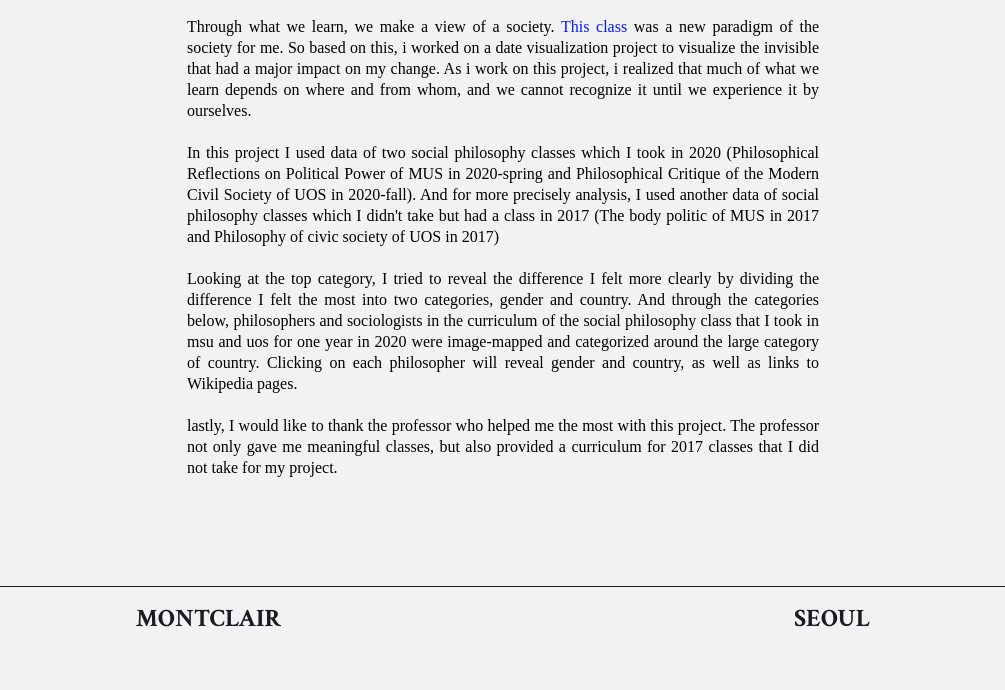
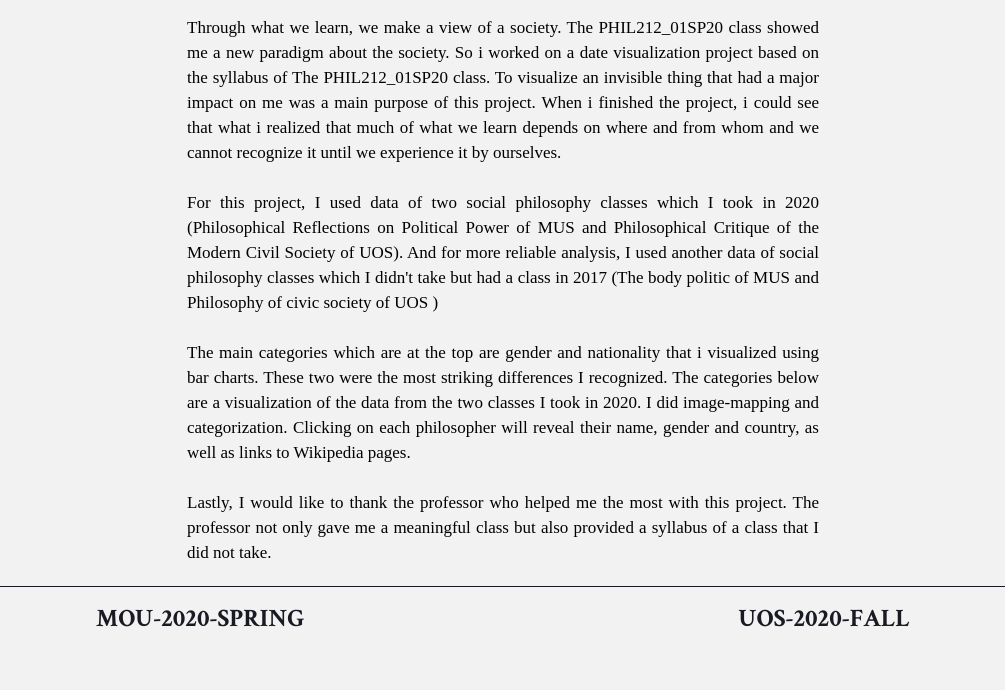
Before and after one commit to min6choi/PHIL212_01SP20, a website: page index.html in a window 1280 px wide. Shown: the part 151-841 px from the top of the page, without its empty margins (137-1142 px from the left). Before the commit the page ends 800 px from the top, so only its background shows below. Drawn offline with nearby package versions, Linux system fonts and the light colour scheme.

Commit message:
finished intro text

```diff
--- a/index.html
+++ b/index.html
@@ -2,7 +2,7 @@
 <html>
  <head>
     <meta charset="utf-8">
-    <title>PHIL212_01SP20</title>
+    <title>Two points of view</title>
     <link rel="stylesheet" href="./style.css">
      <script src="https://d3js.org/d3.v3.min.js"></script>
  </head>
@@ -22,38 +22,34 @@
       <div class="introduction">
         <span class="title">Two points of view</span>
         <p id=intro-text>
-          Through what we learn, we make a view of a society. <a style=color:#031BFF>This class</a> was a new paradigm of the society for me.
-           So based on this, i worked on a date visualization project to visualize the invisible that had a
-           major impact on my change. As i work on this project, i realized that much of what we learn depends
-            on where and from whom, and we cannot recognize it until we experience it by ourselves.
+          Through what we learn, we make a view of a society. The PHIL212_01SP20 class showed me a new paradigm about the society.
+           So i worked on a date visualization project based on the syllabus of The PHIL212_01SP20 class. To visualize an invisible thing that had a
+           major impact on me was a main purpose of this project. When i finished the project, i could see that what i realized that much of
+           what we learn depends on where and from whom and we cannot recognize it until we experience it by ourselves.
           <br/>
           <br/>
-          In this project I used data of two social philosophy classes which I took in 2020 (Philosophical Reflections
-          on Political Power of MUS in 2020-spring and Philosophical Critique of the Modern Civil Society of UOS in 2020-fall).
-           And for more precisely analysis, I used another data of social philosophy classes which I didn't take but had a class
-            in 2017 (The body politic of MUS in 2017 and Philosophy of civic society of UOS in 2017)
+          For this project, I used data of two social philosophy classes which I took in 2020 (Philosophical Reflections
+          on Political Power of MUS and Philosophical Critique of the Modern Civil Society of UOS).
+           And for more reliable analysis, I used another data of social philosophy classes which I didn't take but had a class
+            in 2017 (The body politic of MUS and Philosophy of civic society of UOS )
           <br/>
           <br/>
-          Looking at the top category, I tried to reveal the difference I felt more clearly by dividing
-          the difference I felt the most into two categories, gender and country. And through the categories
-           below, philosophers and sociologists in the curriculum of the social philosophy class that I took
-            in msu and uos for one year in 2020 were image-mapped and categorized around the large category
-             of country. Clicking on each philosopher will reveal gender and country, as well as links to
-             Wikipedia pages.
+          The main categories which are at the top are gender and nationality that i visualized using bar charts. These two were the most striking differences
+           I recognized. The categories below are a visualization of the data from the two classes I took in 2020. I did
+           image-mapping and categorization. Clicking on each philosopher will reveal their name, gender and country, as well as links to Wikipedia pages.
           <br/>
           <br/>
-          lastly, I would like to thank the professor who helped me the most with this project. The professor
-           not only gave me meaningful classes, but also provided a curriculum for 2017 classes that I did
-           not take for my project.
+          Lastly, I would like to thank the professor who helped me the most with this project. The professor not only gave me a meaningful
+          class but also provided a syllabus of a class that I did not take.
 
         </p>
       </div>
       <div class="bottom-menu">
         <div class="montclair">
-          <a href="msu.html">montclair</a>
+          <a href="msu.html">MOU-2020-SPRING</a>
         </div>
         <div class="seoul">
-          <a href="uos.html">seoul</a>
+          <a href="uos.html">UOS-2020-FALL</a>
         </div>
       </div>
     </div>
--- a/style.css
+++ b/style.css
@@ -123,9 +123,9 @@ p::selection {
 }
 
 .title {
-  font-size: 25px;
+  font-size: 30px;
   text-align: center;
-  margin-bottom: 22px;
+  margin-bottom: 20px;
 }
 
 em { text-decoration: var(--yellow-color) wavy 1.5px underline;
@@ -133,7 +133,8 @@ em { text-decoration: var(--yellow-color) wavy 1.5px underline;
 }
 
 #intro-text {
-
+  font-size: 17px;
+  line-height: 25px;
 }
 
 /* top page css */
@@ -143,6 +144,7 @@ em { text-decoration: var(--yellow-color) wavy 1.5px underline;
   padding-right: 25%;
   margin-bottom: 30px;
   text-align: justify;
+  font-size: 17px;
   line-height: 25px;
 }
 
```
Also changed, not shown: gender.html (+3 -3 lines), msu.html (+3 -3 lines), nationality.html (+3 -3 lines), uos.html (+4 -4 lines).
